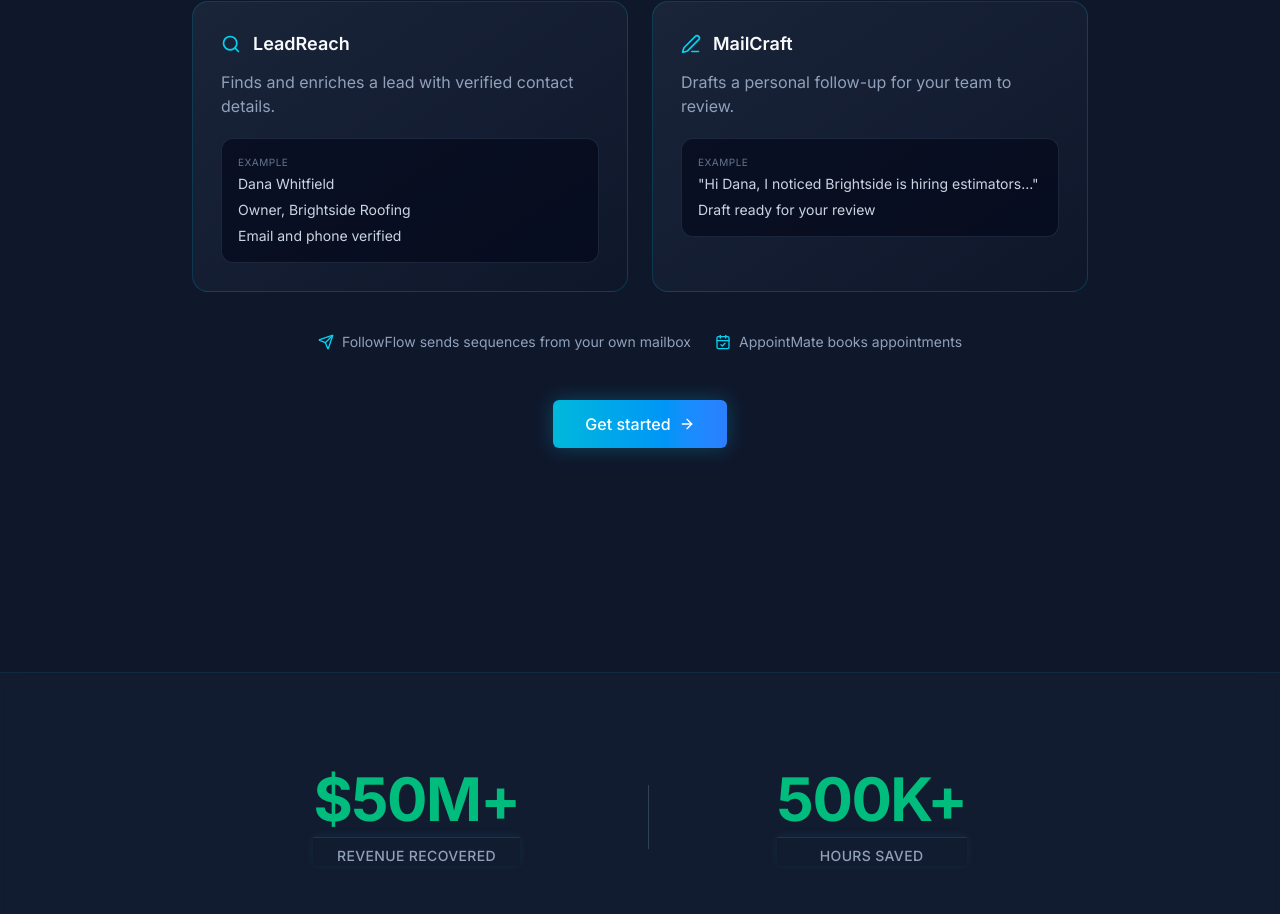
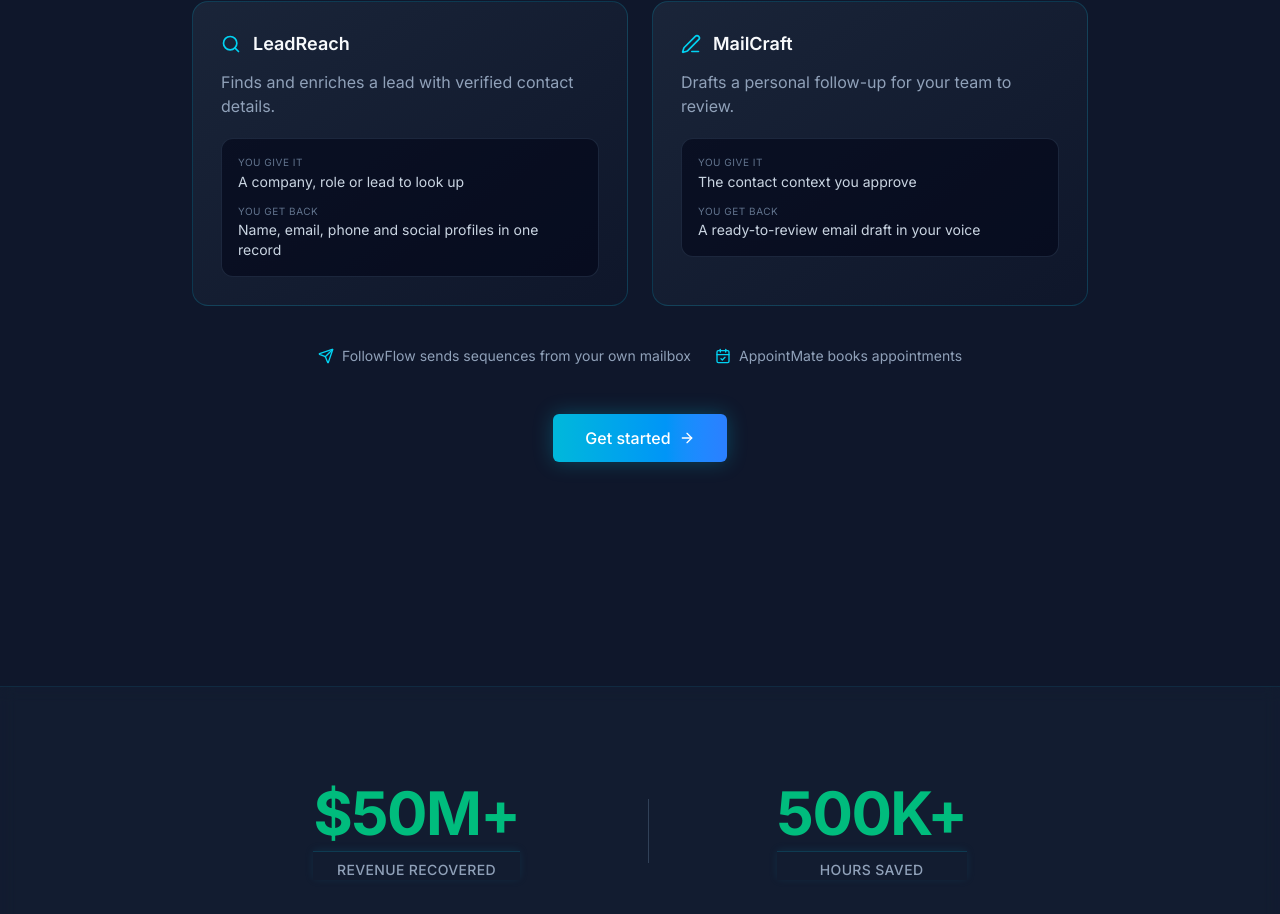
Before and after one commit to knoxified/knoxified-saas, a Next.js app: page / in a window 1280 px wide. Shown: the part 4539-5453 px from the top of the page. Built offline with nearby package versions, Linux system fonts and the light colour scheme.

Commit message:
Platform section: remove mock example data and hover effects, describe inputs/outputs instead

```diff
--- a/app/components/platform-section.tsx
+++ b/app/components/platform-section.tsx
@@ -32,13 +32,15 @@ const automations = [
     icon: Search,
     name: 'LeadReach',
     line: 'Finds and enriches a lead with verified contact details.',
-    example: ['Dana Whitfield', 'Owner, Brightside Roofing', 'Email and phone verified'],
+    gives: 'A company, role or lead to look up',
+    returns: 'Name, email, phone and social profiles in one record',
   },
   {
     icon: PenLine,
     name: 'MailCraft',
     line: 'Drafts a personal follow-up for your team to review.',
-    example: ['"Hi Dana, I noticed Brightside is hiring estimators..."', 'Draft ready for your review'],
+    gives: 'The contact context you approve',
+    returns: 'A ready-to-review email draft in your voice',
   },
 ];
 
@@ -69,9 +71,9 @@ export function PlatformSection() {
               whileInView={{ opacity: 1, y: 0 }}
               viewport={{ once: true, margin: '-60px' }}
               transition={{ duration: 0.5, delay: i * 0.1 }}
-              className="group relative rounded-2xl border border-slate-700/50 bg-slate-800/60 p-8 backdrop-blur-md transition-all hover:border-cyan-500/40 hover:shadow-[0_0_30px_rgba(6,182,212,0.12)]"
+              className="relative rounded-2xl border border-slate-700/50 bg-slate-800/60 p-8 backdrop-blur-md"
             >
-              <div className="w-11 h-11 rounded-xl bg-cyan-500/10 border border-cyan-500/20 flex items-center justify-center mb-5 group-hover:bg-cyan-500/20 transition-colors">
+              <div className="w-11 h-11 rounded-xl bg-cyan-500/10 border border-cyan-500/20 flex items-center justify-center mb-5 ">
                 <f.icon className="w-5 h-5 text-cyan-400" />
               </div>
               <h3 className="text-xl font-semibold text-slate-50 mb-2">{f.title}</h3>
@@ -106,11 +108,15 @@ export function PlatformSection() {
                 <span className="text-lg font-semibold text-slate-50">{a.name}</span>
               </div>
               <p className="text-slate-400 mb-5">{a.line}</p>
-              <div className="rounded-xl bg-slate-950/60 border border-slate-700/50 p-4 space-y-1.5 text-sm text-slate-300">
-                <div className="text-[10px] uppercase tracking-wider text-slate-500 mb-1">Example</div>
-                {a.example.map((l) => (
-                  <div key={l}>{l}</div>
-                ))}
+              <div className="rounded-xl bg-slate-950/60 border border-slate-700/50 p-4 space-y-3 text-sm">
+                <div>
+                  <div className="text-[10px] uppercase tracking-wider text-slate-500 mb-0.5">You give it</div>
+                  <div className="text-slate-300">{a.gives}</div>
+                </div>
+                <div>
+                  <div className="text-[10px] uppercase tracking-wider text-slate-500 mb-0.5">You get back</div>
+                  <div className="text-slate-300">{a.returns}</div>
+                </div>
               </div>
             </motion.div>
           ))}
```
Also changed, not shown: 1 other file (tests, documents, lock files or other folders).
